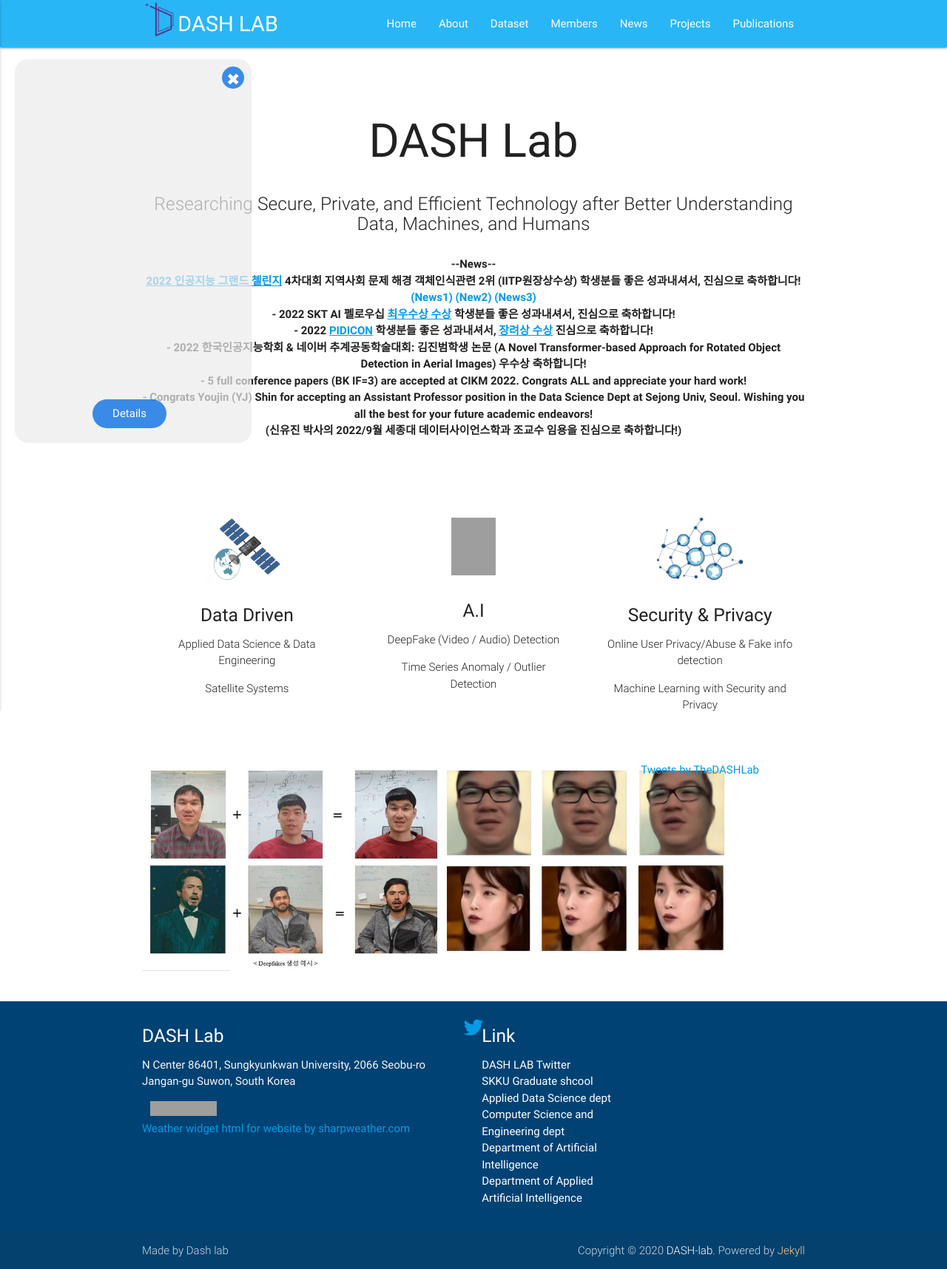
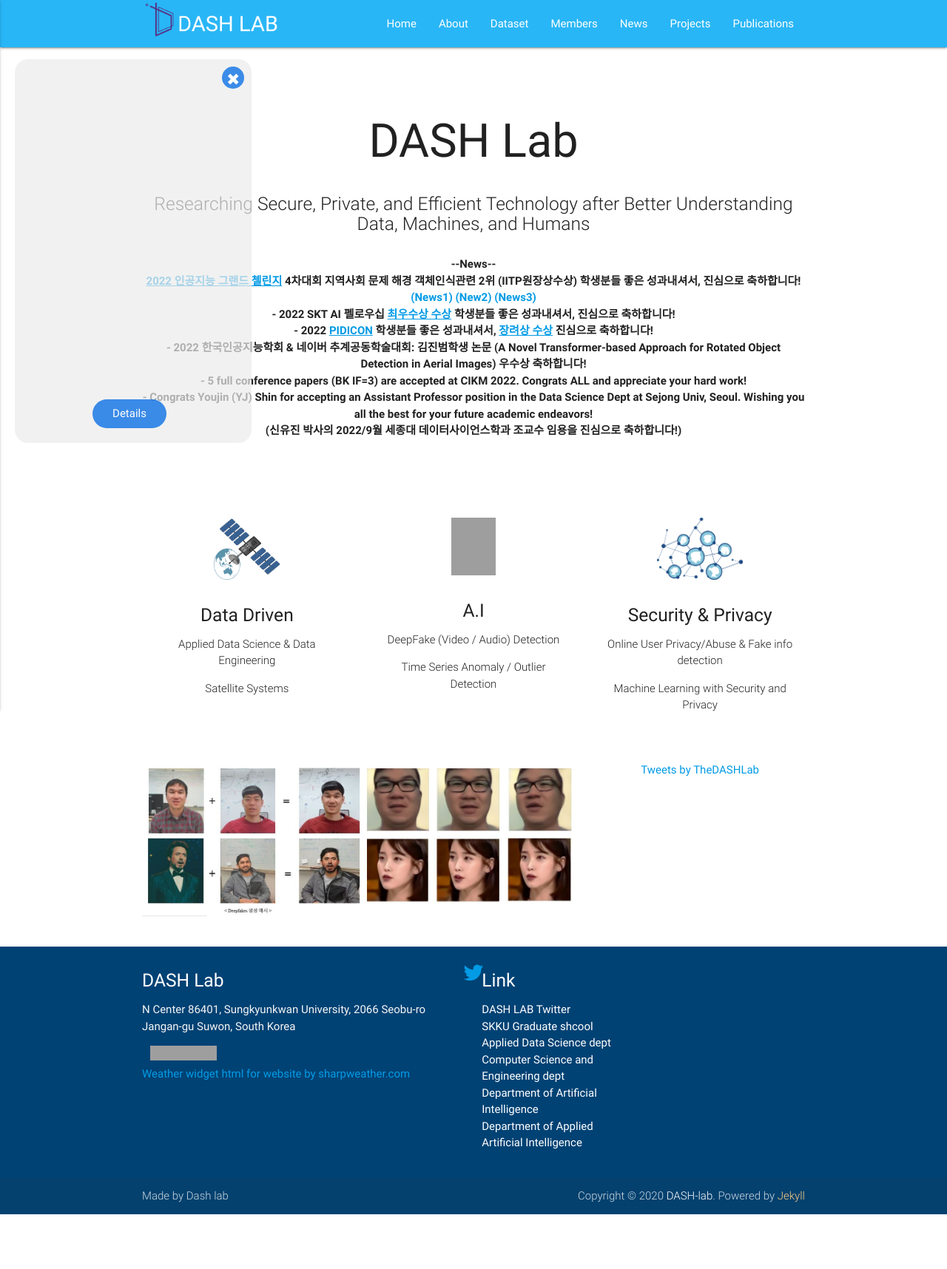
Before and after one commit to Yurim990507/DASH-Lab.github.io, a Jekyll site: the page built from index.md, in a window 1280 px wide. Shown: the whole page at 74% size. Built offline with Jekyll 4.4.1, drawn with Linux system fonts in a browser that asks for light colours; a script that is not in the unit is left out; comment, search, counter and statistics services are not loaded; after the commit the page ends 1642 px from its top, so only the background shows below that; grey boxes are pictures that could not be loaded.

Commit message:
auto width twitter

```diff
--- a/_layouts/home.html
+++ b/_layouts/home.html
@@ -77,11 +77,11 @@ layout: default
     <div class="section">
       <div class="row">
         <div class="col s12 m8" align="center">
-          <img src="/img/IU2.JPG" alt="" width="800" />
+          <img src="/img/IU2.JPG" alt=""  style="max-width: 100%;height: auto;width: auto\9;"/>
         </div>
 
         <div  class="col s12 m4" align="center">
-           <a class="twitter-timeline" href="https://twitter.com/TheDASHLab?ref_src=twsrc%5Etfw" width="300" height="360" tweet-limit="4">
+           <a class="twitter-timeline" href="https://twitter.com/TheDASHLab?ref_src=twsrc%5Etfw" width="auto\9;" height="360" tweet-limit="4">
            Tweets by TheDASHLab
            </a>
            <script async src="https://platform.twitter.com/widgets.js" charset="utf-8">
```
